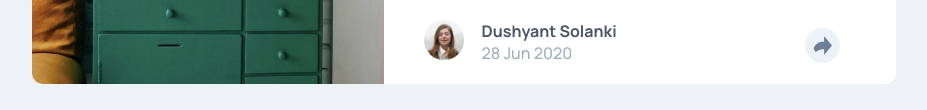
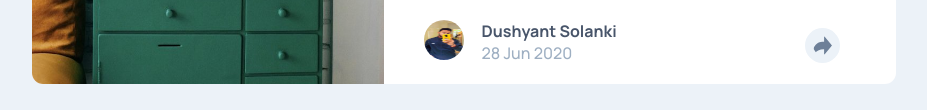
Before and after one commit to dushyantsolanki/article-preview-component-master, a plain HTML site: page index.html in a window 1280 px wide. Shown: the part 476-586 px from the top of the page, without its empty margins (152-1079 px from the left). Drawn offline with Linux system fonts and the light colour scheme.

Commit message:
final commit

```diff
--- a/index.html
+++ b/index.html
@@ -53,7 +53,7 @@
         <div class="foot-1">
 
           <div class="holo">
-            <img id="user-pic" src="/images/avatar-michelle.jpg" alt="User-pic">
+            <img id="user-pic" src="/images/Snapchat-1738590830.jpg" alt="User-pic">
           </div>
 
           <div class="user">
@@ -71,7 +71,7 @@
         </div>
 
         <div class="share">
-          <img id="share"  src="/images/icon-share.svg" alt="share">
+          <img id="share" src="/images/icon-share.svg" alt="share">
         </div>
       </div>
     </div>
```
Also changed, not shown: images/Snapchat-1738590830.jpg (added).
